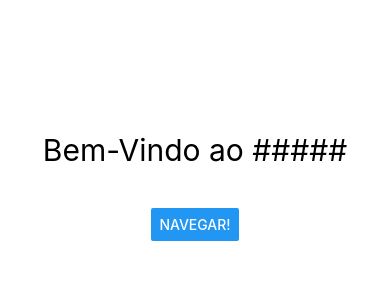
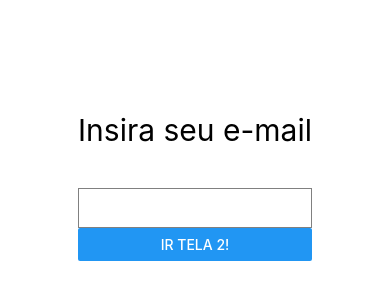
Before and after one commit to JuaresB/APS2, a React Native app: screen / in a window 390 px wide. Shown: the part 236-536 px from the top of the page. Built offline with nearby package versions, Linux system fonts and the light colour scheme.

Commit message:
first cahnges to login page

```diff
--- a/App.js
+++ b/App.js
@@ -1,15 +1,40 @@
 import React from 'react';
 import { Alert, StyleSheet, Text, View, Button } from 'react-native';
+import Login from './components/login'
 
 export default class App extends React.Component {
+  constructor(props){
+    super(props)
+    this.state = {
+      tela: "tela1",
+    };
+    this._onPressButton = this._onPressButton.bind(this)
+    this._onPressButton2 = this._onPressButton2.bind(this)
+  }
   _onPressButton() {
-    Alert.alert('Só a tora revigora :D')
+    //Alert.alert('Só a tora revigora :D');
+    this.setState({
+      tela: "tela2",
+    });
   }
+  _onPressButton2() {
+    this.setState({
+      tela: "tela1"
+    });
+  }
+
   render() {
     return (
       <View style={styles.container}>
-        <Text style={styles.text}>Bem-Vindo ao #####</Text>
-        <Button style={styles.button} title={"Navegar!"} onPress={this._onPressButton}/>
+        {this.state.tela === "tela1" &&
+          <Login onPress={this._onPressButton} cor="red" />
+        }
+        {this.state.tela === "tela2" &&
+        <View>
+          <Text style={styles.text}>Bem-Vindo a tela 2!</Text>
+          <Button style={styles.button} title={"Ir pra tela 1!"} onPress={this._onPressButton2}/>
+        </View>
+        }
       </View>
     );
   }
--- /dev/null
+++ b/components/login.js
@@ -0,0 +1,45 @@
+import React, { Component } from 'react'
+import { TextInput, Alert, StyleSheet, Text, View, Button } from 'react-native';
+import Auth0 from 'react-native-auth0';
+
+export default class Login extends Component {
+    constructor(props){
+        super(props)
+        this.state = {
+            text: ""
+        }
+        this.SignIn = this.SignIn.bind(this)
+    }
+    SignIn(){
+    }
+    render() {
+        return (
+            <View>
+                <Text style={styles.text}>Insira seu e-mail</Text>
+                <TextInput
+                    style={{height: 40, borderColor: 'gray', borderWidth: 1}}
+                    onChangeText={(text) => {
+                        this.setState({text})
+                        console.log(text)
+                    }}
+                    value={this.state.text}
+                />
+                <Button style={styles.button} title={"Ir tela 2!"} onPress={this.SignIn}/>
+
+            </View>
+        )
+    }
+}
+
+const styles = StyleSheet.create({
+    container: {
+      flex: 1,
+      backgroundColor: '#fff',
+      alignItems: 'center',
+      justifyContent: 'center',
+    },
+    text: {
+      fontSize: 30,
+      marginBottom: 40,
+    },
+  });
--- a/package.json
+++ b/package.json
@@ -21,6 +21,7 @@
   "dependencies": {
     "expo": "^27.0.1",
     "react": "16.3.1",
-    "react-native": "~0.55.2"
+    "react-native": "~0.55.2",
+    "react-native-auth0": "^1.3.0"
   }
 }
```
Also changed, not shown: 1 other file (tests, documents, lock files or other folders).
